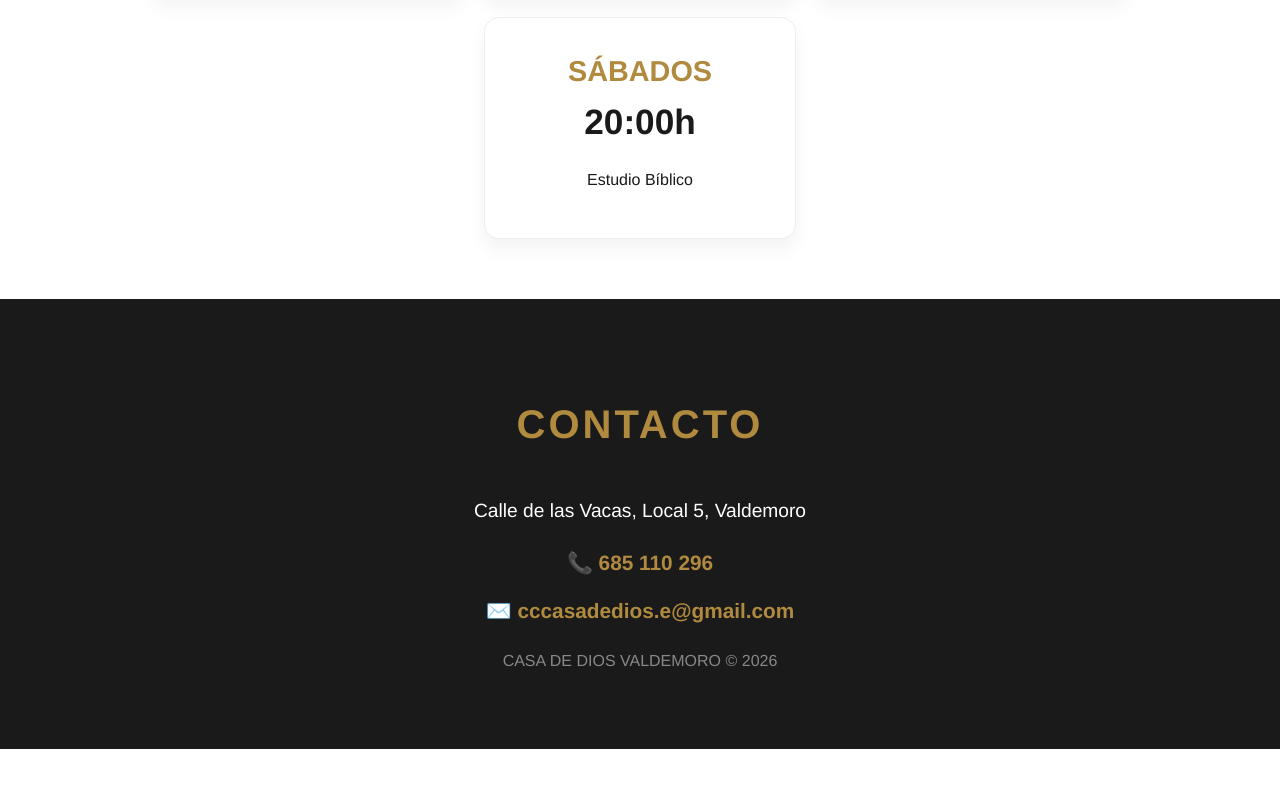
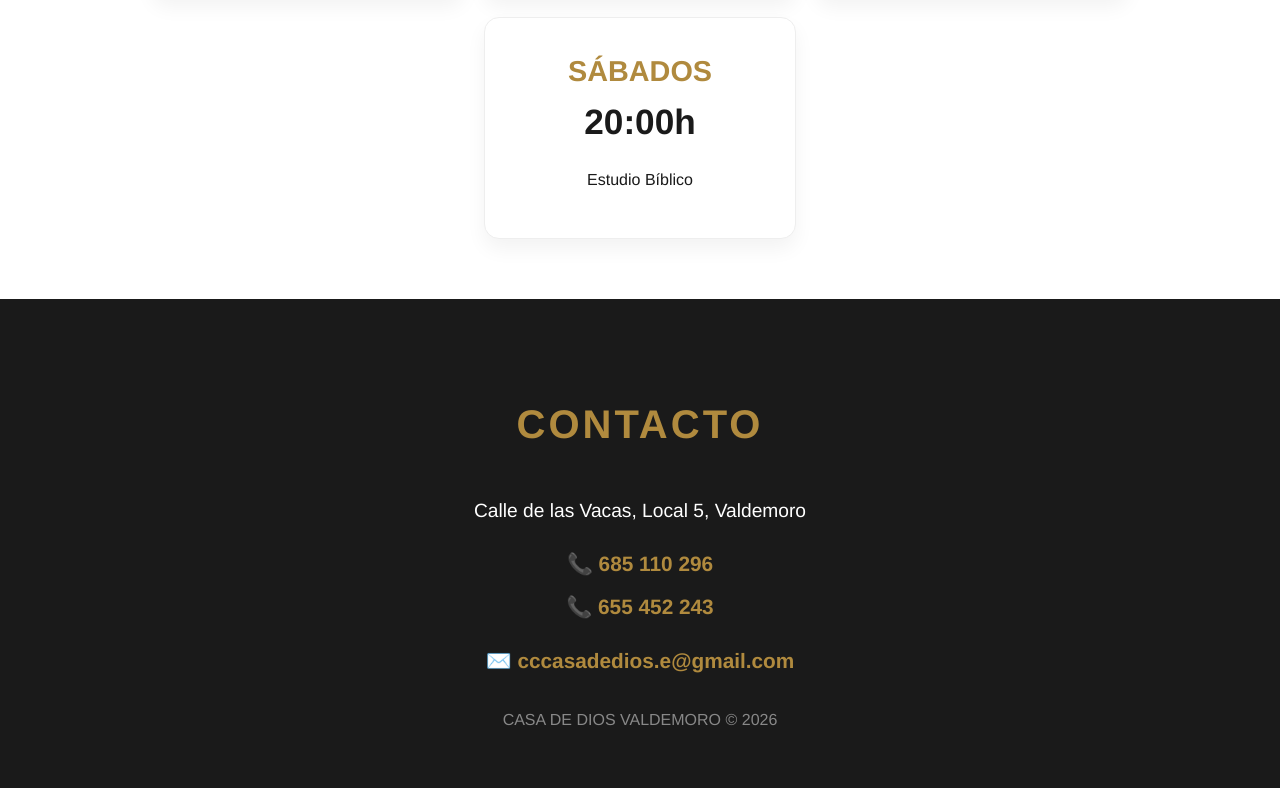
Before and after one commit to pahercas/casadediosvaldemoro.github.io, a plain HTML site: page index.html in a window 1280 px wide. Shown: the part 2199-2987 px from the top of the page. Before the commit the page ends 2948 px from the top, so only its background shows below. Drawn offline with Linux system fonts and the light colour scheme.

Commit message:
Update index.html

```diff
--- a/index.html
+++ b/index.html
@@ -9,9 +9,10 @@
 
         /* SECCIÓN DE INICIO CON LA FOTO */
         .hero {
-            background: linear-gradient(rgba(0,0,0,0.7), rgba(0,0,0,0.7)), url('./fondo.jpg');
+            background: linear-gradient(rgba(0,0,0,0.7), rgba(0,0,0,0.7)), url('fondo.jpg');
             background-size: cover;
             background-position: center;
+            background-attachment: fixed;
             height: 85vh;
             display: flex;
             flex-direction: column;
@@ -25,7 +26,6 @@
 
         nav { background-color: #1a1a1a; border-top: 3px solid #B08A3E; padding: 20px; text-align: center; position: sticky; top: 0; z-index: 100; box-shadow: 0 10px 30px rgba(0,0,0,0.3); }
         nav a { color: white; text-decoration: none; font-weight: bold; font-size: 0.8rem; text-transform: uppercase; letter-spacing: 2px; margin: 0 15px; opacity: 0.9; }
-        nav a:hover { color: #B08A3E; }
 
         .container { max-width: 1100px; margin: auto; padding: 60px 20px; text-align: center; }
         h2 { color: #B08A3E; font-size: 2.5rem; letter-spacing: 3px; margin-bottom: 40px; text-transform: uppercase; }
@@ -38,7 +38,7 @@
         .card .dia { font-size: 1.8rem; font-weight: 900; color: #B08A3E; display: block; }
 
         .contacto { background-color: #1a1a1a; color: white; padding: 60px 20px; text-align: center; }
-        .contacto a { color: #B08A3E; text-decoration: none; font-weight: 900; font-size: 1.3rem; display: block; margin: 15px 0; }
+        .contacto a { color: #B08A3E; text-decoration: none; font-weight: 900; font-size: 1.3rem; display: block; margin: 10px 0; }
 
         .whatsapp-float { position: fixed; bottom: 30px; right: 30px; background: #25d366; color: white; width: 65px; height: 65px; border-radius: 50%; display: flex; align-items: center; justify-content: center; box-shadow: 2px 2px 20px rgba(0,0,0,0.3); z-index: 200; text-decoration: none; }
     </style>
@@ -83,9 +83,12 @@
 <div class="contacto" id="contacto">
     <h2>CONTACTO</h2>
     <p style="font-size: 1.2rem;">Calle de las Vacas, Local 5, Valdemoro</p>
-    <a href="tel:685110296">📞 685 110 296</a>
+    <div style="margin: 20px 0;">
+        <a href="tel:685110296">📞 685 110 296</a>
+        <a href="tel:655452243">📞 655 452 243</a>
+    </div>
     <a href="mailto:cccasadedios.e@gmail.com">✉️ cccasadedios.e@gmail.com</a>
-    <p style="margin-top:20px; color:#888;">CASA DE DIOS VALDEMORO © 2026</p>
+    <p style="margin-top:30px; color:#888;">CASA DE DIOS VALDEMORO © 2026</p>
 </div>
 
 <a href="https://wa.me/34685110296" class="whatsapp-float" target="_blank">
```
